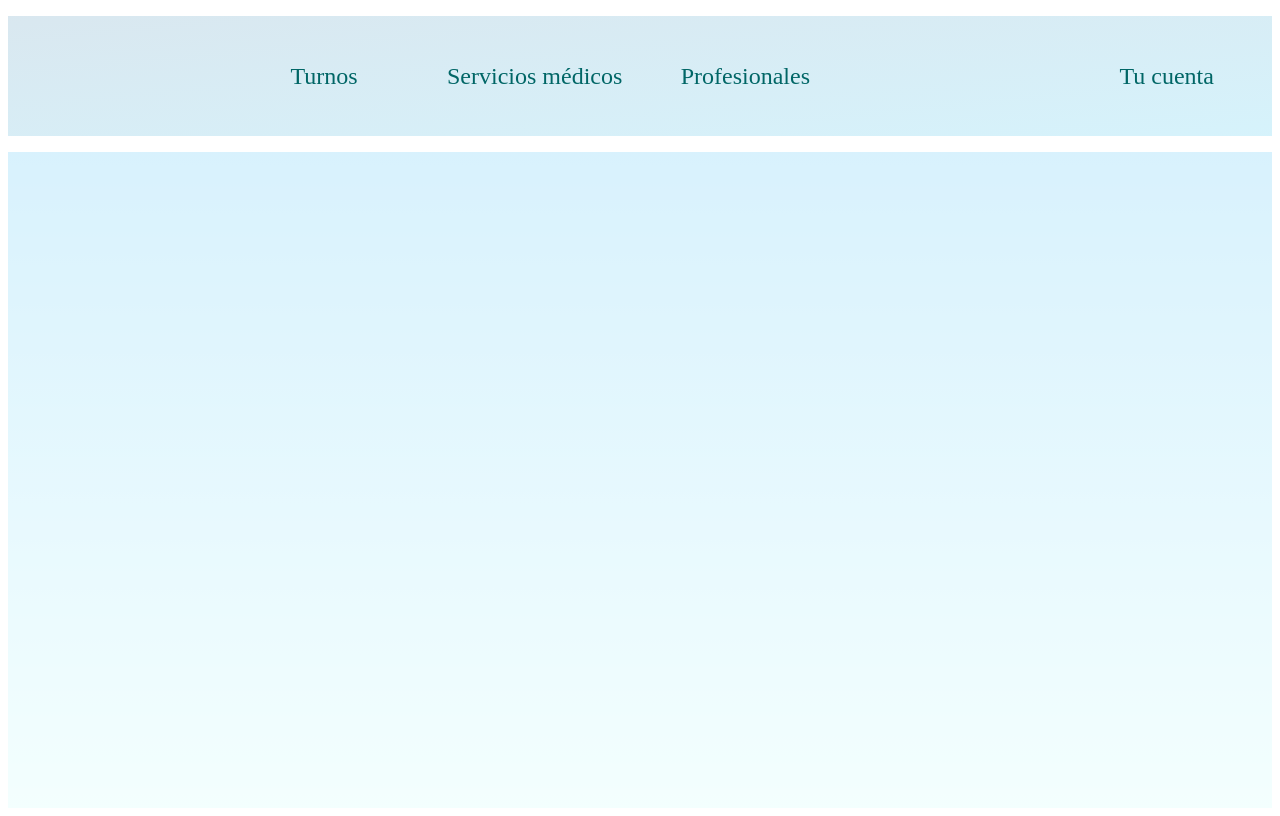
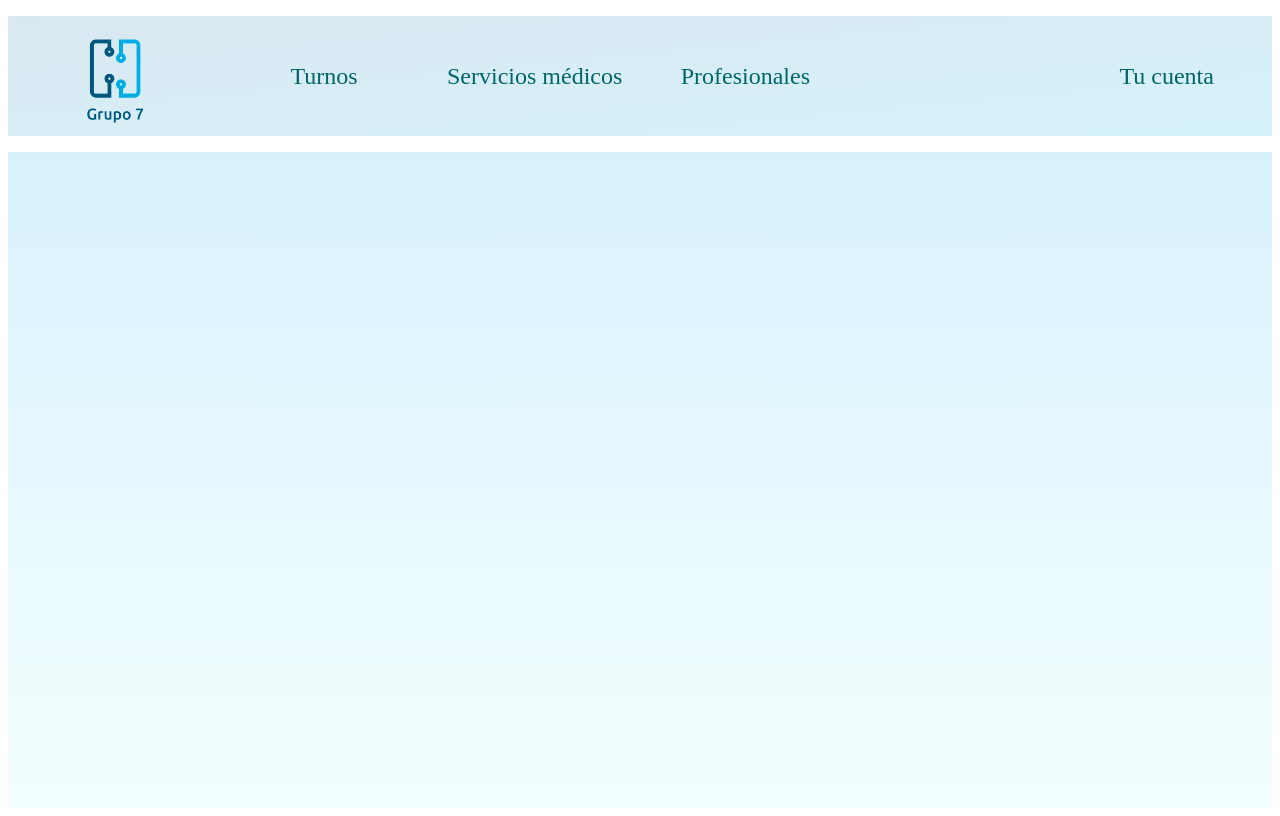
Before and after one commit to Nirviop/.-vsc-Codo-a-codo-python-2024, a plain HTML site: page templates/cuenta.html in a window 1280 px wide. Drawn offline with Linux system fonts and the light colour scheme.

Commit message:
commit message7

```diff
--- a/templates/cuenta.html
+++ b/templates/cuenta.html
@@ -10,7 +10,7 @@
     <header>
         <nav>
             <ul>
-                <li id="image"><a href="../index.html" ><img src="/Codo a codo python 2024/static/img/logo.png" height="110px" alt=""></a></li>
+                <li id="image"><a href="../index.html" ><img src="../static/img/logo.png" height="110px" alt=""></a></li>
                 <li class="dropdown" ><a href="../templates/turnos.html">Turnos</a>
                     <div class="dropdown-content"><a href="">Presenciales</a><a href="">Video Consultas</a></div>
                 <li class="dropdown" ><a href="../templates/especialidadesMedicas.html">Servicios médicos</a>
```
